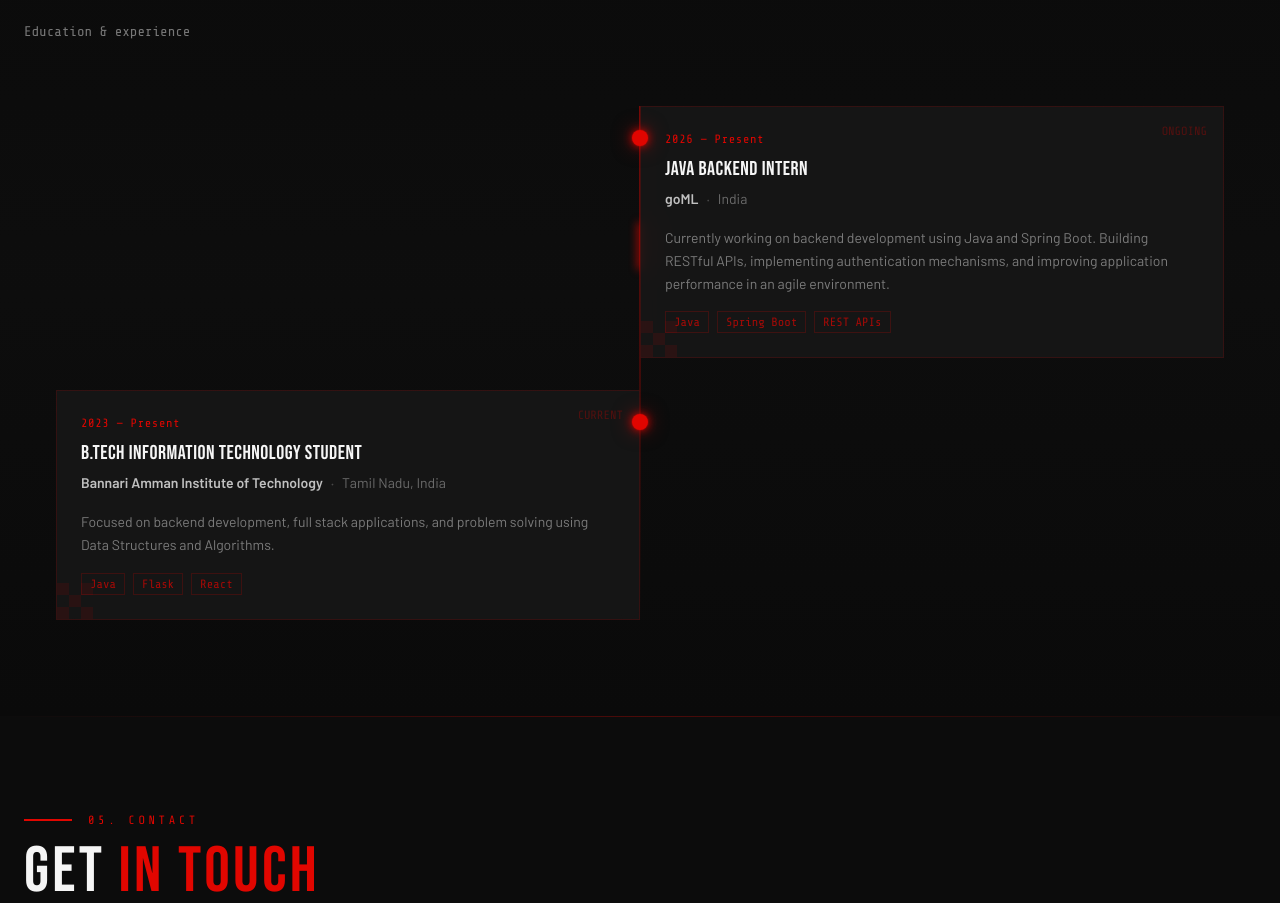
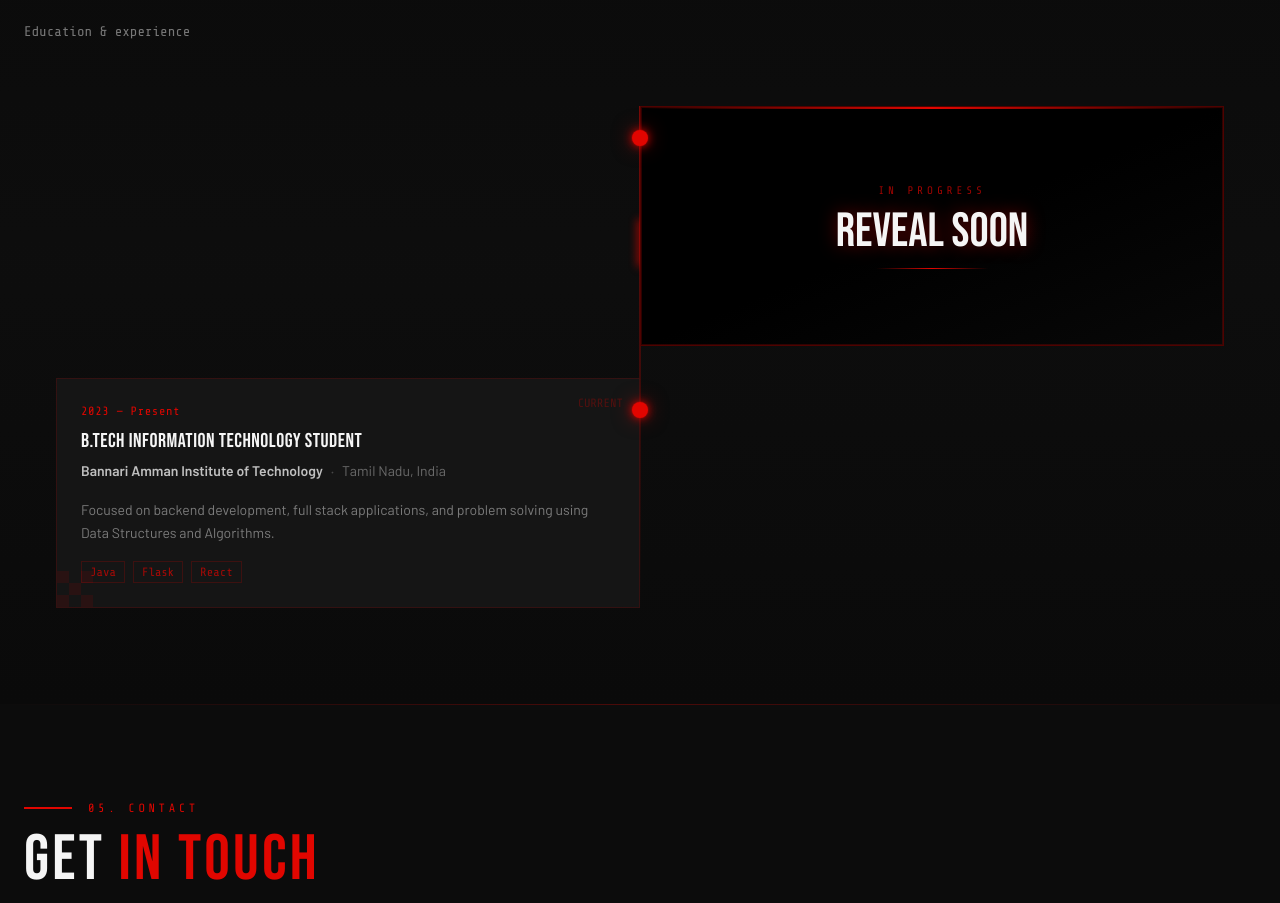
Before and after one commit to Prasanna543210/f1-portfolio, a React (Vite) app: page / in a window 1280 px wide. Shown: the part 3760-4663 px from the top of the page. Built offline with nearby package versions, Linux system fonts and the light colour scheme.

Commit message:
feat: add StatCounter component for animated numerical display and update experience item to reveal soon

```diff
--- a/src/components/Experience.jsx
+++ b/src/components/Experience.jsx
@@ -43,6 +43,10 @@ const Experience = () => {
 
           <div className="space-y-8">
             {content.experience.items.map((exp, i) => (
+              (() => {
+                const isRevealSoonCard = Boolean(exp.revealSoon);
+
+                return (
               <motion.div
                 key={exp.year}
                 className={`relative flex gap-8 ${i % 2 === 0 ? 'md:flex-row' : 'md:flex-row-reverse'} flex-row`}
@@ -61,6 +65,21 @@ const Experience = () => {
 
                 {/* Card */}
                 <div className={`flex-1 ml-10 md:ml-0 ${i % 2 === 0 ? 'md:pr-8' : 'md:pl-8'}`}>
+                  {isRevealSoonCard ? (
+                    <div className="glass-card p-6 relative overflow-hidden bg-black/95 border border-f1red/35 min-h-[240px] flex items-center justify-center">
+                      <div className="absolute inset-0 pointer-events-none bg-gradient-to-br from-black via-black to-f1dark/80" />
+                      <div className="absolute inset-0 pointer-events-none border border-f1red/20" />
+                      <div className="absolute top-0 left-0 right-0 h-0.5 bg-gradient-to-r from-transparent via-f1red to-transparent" />
+
+                      <div className="relative z-10 text-center px-6">
+                        <div className="font-mono text-[11px] tracking-[0.35em] text-f1red/70">IN PROGRESS</div>
+                        <div className="font-display text-4xl md:text-5xl text-f1white mt-2 leading-none" style={{ textShadow: '0 0 18px rgba(225,6,0,0.45)' }}>
+                          REVEAL SOON
+                        </div>
+                        <div className="mt-3 h-px w-28 mx-auto bg-gradient-to-r from-transparent via-f1red to-transparent" />
+                      </div>
+                    </div>
+                  ) : (
                     <div className="glass-card-hover p-6 relative overflow-hidden">
                       {/* Lap label */}
                       <div className="absolute top-4 right-4 font-mono text-xs text-f1red/30">{exp.lap}</div>
@@ -78,7 +97,7 @@ const Experience = () => {
                       <p className="text-f1silver/60 text-sm leading-relaxed mb-4">{exp.desc}</p>
 
                       <div className="flex flex-wrap gap-2">
-                      {exp.tags.map(tag => (
+                        {(exp.tags || []).map(tag => (
                           <span key={tag} className="font-mono text-xs text-f1red/70 border border-f1red/20 px-2 py-0.5">
                             {tag}
                           </span>
@@ -97,8 +116,11 @@ const Experience = () => {
                         ))}
                       </div>
                     </div>
+                  )}
                 </div>
               </motion.div>
+                );
+              })()
             ))}
           </div>
         </div>
--- a/src/components/Hero.jsx
+++ b/src/components/Hero.jsx
@@ -1,6 +1,61 @@
 import { motion } from 'framer-motion';
-import { useEffect, useRef } from 'react';
+import { useEffect, useRef, useState } from 'react';
 import content from '../content/siteContent.json';
+
+const StatCounter = ({ value, delay = 0 }) => {
+  const raw = String(value ?? '');
+  const numericPart = raw.replace(/[^\d.]/g, '');
+  const target = Number.parseFloat(numericPart);
+  const decimals = (numericPart.split('.')[1] || '').length;
+  const prefix = (raw.match(/^[^\d]*/) || [''])[0];
+  const suffix = (raw.match(/[^\d.]*$/) || [''])[0];
+  const isNumeric = Number.isFinite(target);
+
+  const getFormatted = (current) => {
+    if (decimals > 0) {
+      return `${prefix}${current.toFixed(decimals)}${suffix}`;
+    }
+    return `${prefix}${Math.round(current)}${suffix}`;
+  };
+
+  const [display, setDisplay] = useState(() => (isNumeric ? getFormatted(0) : raw));
+
+  useEffect(() => {
+    if (!isNumeric) return undefined;
+
+    let raf;
+    let timeoutId;
+    const duration = 1400;
+    const easeOutCubic = (t) => 1 - (1 - t) ** 3;
+
+    const animate = (startTime) => {
+      const step = (now) => {
+        const progress = Math.min((now - startTime) / duration, 1);
+        const eased = easeOutCubic(progress);
+        setDisplay(getFormatted(target * eased));
+
+        if (progress < 1) {
+          raf = requestAnimationFrame(step);
+        } else {
+          setDisplay(raw);
+        }
+      };
+
+      raf = requestAnimationFrame(step);
+    };
+
+    timeoutId = setTimeout(() => {
+      animate(performance.now());
+    }, delay * 1000);
+
+    return () => {
+      clearTimeout(timeoutId);
+      if (raf) cancelAnimationFrame(raf);
+    };
+  }, [delay, isNumeric, raw, target]);
+
+  return display;
+};
 
 const Hero = () => {
   const canvasRef = useRef(null);
@@ -242,7 +297,7 @@ const Hero = () => {
                   transition={{ delay: 1.1 + i * 0.1 }}
                 >
                   <div className="font-display text-3xl text-f1red" style={{ textShadow: '0 0 20px rgba(225,6,0,0.4)' }}>
-                    {stat.value}
+                    <StatCounter value={stat.value} delay={1.15 + i * 0.12} />
                   </div>
                   <div className="font-mono text-xs text-f1silver tracking-wider mt-1">{stat.label}</div>
                 </motion.div>
--- a/src/content/siteContent.json
+++ b/src/content/siteContent.json
@@ -160,8 +160,7 @@
         "role": "Java Backend Intern",
         "company": "goML",
         "location": "India",
-        "desc": "Currently working on backend development using Java and Spring Boot. Building RESTful APIs, implementing authentication mechanisms, and improving application performance in an agile environment.",
-        "tags": ["Java", "Spring Boot", "REST APIs"],
+        "revealSoon": true,
         "lap": "ONGOING"
       },
       {
```
Lines whose indentation alone changed are shown as unchanged.
